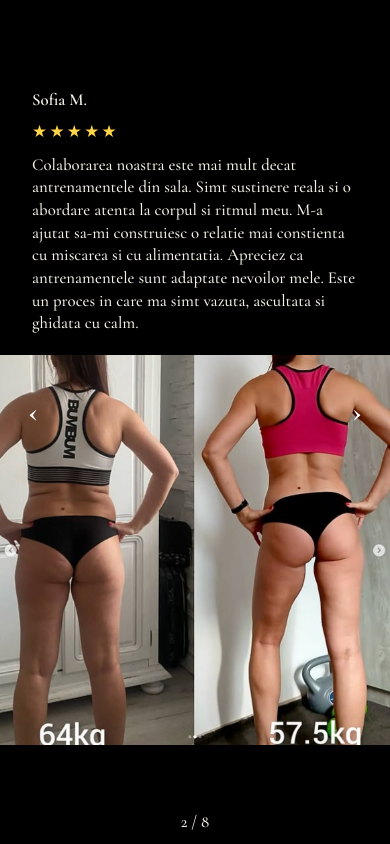
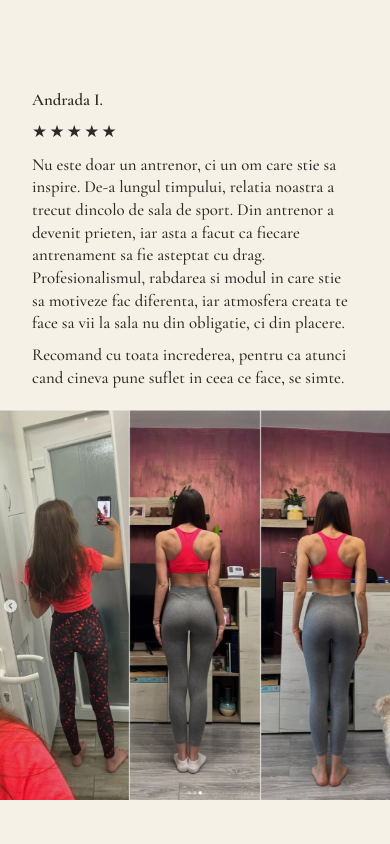
Before and after one commit to danieloancea1997-afk/Arhitectura-Sinelui, a React (Vite) app: page / in a window 390 px wide. Shown: the part 6860-7704 px from the top of the page. Built offline with nearby package versions, Linux system fonts and the light colour scheme.

Commit message:
Update testimonials mobile pagination and layout behavior

```diff
--- a/src/App.css
+++ b/src/App.css
@@ -1231,9 +1231,9 @@ a {
   margin-left: calc(50% - 50vw);
   margin-right: calc(50% - 50vw);
   padding: 2.5rem 1.5rem;
-  background: #000000;
-  color: #f5f1e6;
-  box-shadow: 0 -2px 0 #000000;
+  background: var(--bg);
+  color: var(--text);
+  box-shadow: none;
 }
 
 .content-section.reveal.is-visible.testimonials-section h1,
@@ -1241,11 +1241,26 @@ a {
 .content-section.reveal.is-visible.testimonials-section h3,
 .content-section.reveal.is-visible.testimonials-section p,
 .content-section.reveal.is-visible.testimonials-section li {
-  color: #f5f1e6;
+  color: var(--text);
 }
 
 .content-section.reveal.is-visible.testimonials-section .testimonial-stars {
-  color: #ffd54a !important;
+  color: var(--text) !important;
+}
+
+.content-section.reveal.is-visible.testimonials-section .testimonial-arrow {
+  border-color: rgba(45, 41, 38, 0.45);
+  background: rgba(45, 41, 38, 0.08);
+  color: var(--text);
+}
+
+.content-section.reveal.is-visible.testimonials-section .testimonial-arrow:hover {
+  background: rgba(45, 41, 38, 0.14);
+  box-shadow: 0 0 0 3px rgba(45, 41, 38, 0.12);
+}
+
+.content-section.reveal.is-visible.testimonials-section .testimonial-page-index {
+  color: var(--text);
 }
 
 .content-section.reveal.is-visible.testimonials-section h1 {
@@ -1261,6 +1276,8 @@ a {
   align-items: center;
   column-gap: 0;
   width: 100%;
+  position: relative;
+  --testimonial-arrow-top: 215px;
 }
 
 .testimonials-client-page {
@@ -1273,23 +1290,6 @@ a {
 .testimonial-media,
 .testimonial-content {
   min-width: 0;
-}
-
-.testimonial-image-name-block {
-  display: grid;
-  gap: 0.1rem;
-}
-
-.testimonial-image-name {
-  margin: 0 0 0.45rem;
-  font-weight: 600;
-  text-align: left;
-}
-
-.testimonial-image-role {
-  margin: 0 0 0.45rem;
-  text-align: left;
-  opacity: 0.9;
 }
 
 .testimonial-image {
@@ -1310,8 +1310,40 @@ a {
   text-align: left;
   margin: 0;
   letter-spacing: 0.14em;
-  color: #ffd54a;
+  color: var(--text);
   font-size: 1.1rem;
+}
+
+.testimonial-subname {
+  margin: 0;
+  text-align: left !important;
+  letter-spacing: normal;
+  color: var(--text);
+  font-weight: 600;
+  width: 100%;
+  justify-self: start;
+}
+
+.testimonials-client-page.is-page-client-9.is-gallery .testimonials-gallery-page,
+.testimonials-client-page.is-page-client-9-1.is-gallery .testimonials-gallery-page {
+  justify-content: stretch;
+  width: 100%;
+}
+
+.testimonials-client-page.is-page-client-9.is-gallery .testimonial-gallery-card,
+.testimonials-client-page.is-page-client-9.is-gallery .testimonial-gallery-header,
+.testimonials-client-page.is-page-client-9-1.is-gallery .testimonial-gallery-card,
+.testimonials-client-page.is-page-client-9-1.is-gallery .testimonial-gallery-header {
+  width: 100%;
+  justify-items: start;
+}
+
+.testimonials-client-page.is-page-client-9.is-gallery .testimonial-caption,
+.testimonials-client-page.is-page-client-9.is-gallery .testimonial-subname,
+.testimonials-client-page.is-page-client-9-1.is-gallery .testimonial-caption,
+.testimonials-client-page.is-page-client-9-1.is-gallery .testimonial-subname {
+  text-align: left !important;
+  width: 100%;
 }
 
 .testimonial-review {
@@ -1459,31 +1491,11 @@ a {
 }
 
 .testimonial-arrow {
-  width: 46px;
-  height: 46px;
-  display: inline-flex;
-  align-items: center;
-  justify-content: center;
-  border: 2px solid rgba(245, 241, 230, 0.75);
-  background: rgba(245, 241, 230, 0.12);
-  color: #f5f1e6;
-  font-size: 1.55rem;
-  font-weight: 700;
-  line-height: 1;
-  border-radius: 999px;
-  cursor: pointer;
-  transition: transform 0.2s ease, background 0.2s ease, box-shadow 0.2s ease;
-}
-
-.testimonial-arrow:hover {
-  background: rgba(245, 241, 230, 0.2);
-  box-shadow: 0 0 0 3px rgba(245, 241, 230, 0.18);
-  transform: translateY(-1px);
+  display: none !important;
 }
 
 .testimonial-arrow-left {
-  grid-column: 1 / span 2;
-  justify-self: center;
+  display: none !important;
 }
 
 .testimonials-client-page {
@@ -1491,8 +1503,7 @@ a {
 }
 
 .testimonial-arrow-right {
-  grid-column: 4 / span 2;
-  justify-self: center;
+  display: none !important;
 }
 
 .testimonial-page-index {
@@ -2661,6 +2672,10 @@ body.resurse-body {
 }
 
 @media (max-width: 768px) {
+  .testimonials-carousel {
+    --testimonial-arrow-top: 230px;
+  }
+
   .testimonials-client-page {
     touch-action: pan-y;
   }
@@ -2677,15 +2692,11 @@ body.resurse-body {
   }
 
   .testimonial-arrow-left {
-    grid-column: 1;
-    grid-row: 1;
-    justify-self: center;
+    left: 0.1rem;
   }
 
   .testimonial-arrow-right {
-    grid-column: 3;
-    grid-row: 1;
-    justify-self: center;
+    right: 0.1rem;
   }
 
   .testimonial-arrow {
@@ -3967,6 +3978,7 @@ h3 {
     grid-template-columns: 1fr;
     align-items: stretch;
     position: relative;
+    --testimonial-arrow-top: 230px;
   }
 
   .testimonial-arrow {
@@ -3974,17 +3986,18 @@ h3 {
   }
 
   .testimonial-touch-nav {
-    display: block;
+    display: block !important;
     position: absolute;
     top: 0;
     bottom: 0;
-    width: 16%;
-    min-width: 44px;
+    width: 50%;
+    min-width: 0;
     border: none;
     background: transparent;
     z-index: 3;
     cursor: pointer;
     -webkit-tap-highlight-color: transparent;
+    touch-action: manipulation;
   }
 
   .testimonial-touch-nav-left {
@@ -4005,25 +4018,15 @@ h3 {
 
   .testimonials-carousel::before,
   .testimonials-carousel::after {
-    position: absolute;
-    top: 50%;
-    transform: translateY(-50%);
-    color: #ffffff;
-    font-size: 2.1rem;
-    font-weight: 600;
-    line-height: 1;
-    pointer-events: none;
-    z-index: 2;
+    content: none !important;
   }
 
   .testimonials-carousel::before {
-    content: '\2039';
-    left: 0.25rem;
+    content: none !important;
   }
 
   .testimonials-carousel::after {
-    content: '\203A';
-    right: 0.25rem;
+    content: none !important;
   }
 
   .testimonials-client-page:not(.is-gallery):not(.is-text) {
@@ -4073,24 +4076,34 @@ h3 {
     border-radius: 0;
   }
 
-  .testimonials-client-page.is-page-client-5.is-gallery .testimonials-gallery-page {
+  .testimonials-client-page.is-page-client-5.is-gallery .testimonials-gallery-page,
+  .testimonials-client-page.is-page-client-5-1.is-gallery .testimonials-gallery-page,
+  .testimonials-client-page.is-page-client-5-2.is-gallery .testimonials-gallery-page {
     justify-content: stretch;
     width: 100%;
   }
 
-  .testimonials-client-page.is-page-client-5.is-gallery .testimonial-gallery-card {
+  .testimonials-client-page.is-page-client-5.is-gallery .testimonial-gallery-card,
+  .testimonials-client-page.is-page-client-5-1.is-gallery .testimonial-gallery-card,
+  .testimonials-client-page.is-page-client-5-2.is-gallery .testimonial-gallery-card {
     width: 100%;
     justify-items: start;
   }
 
-  .testimonials-client-page.is-page-client-5.is-gallery .testimonial-gallery-header {
+  .testimonials-client-page.is-page-client-5.is-gallery .testimonial-gallery-header,
+  .testimonials-client-page.is-page-client-5-1.is-gallery .testimonial-gallery-header,
+  .testimonials-client-page.is-page-client-5-2.is-gallery .testimonial-gallery-header {
     width: 100%;
     justify-items: start;
     text-align: left;
   }
 
   .testimonials-client-page.is-page-client-5.is-gallery .testimonial-caption,
-  .testimonials-client-page.is-page-client-5.is-gallery .testimonial-stars {
+  .testimonials-client-page.is-page-client-5.is-gallery .testimonial-stars,
+  .testimonials-client-page.is-page-client-5-1.is-gallery .testimonial-caption,
+  .testimonials-client-page.is-page-client-5-1.is-gallery .testimonial-stars,
+  .testimonials-client-page.is-page-client-5-2.is-gallery .testimonial-caption,
+  .testimonials-client-page.is-page-client-5-2.is-gallery .testimonial-stars {
     width: 100%;
     text-align: left;
   }
--- a/src/pages/Home.tsx
+++ b/src/pages/Home.tsx
@@ -363,7 +363,7 @@ const testimonialClients: TestimonialClient[] = [
   },
 ]
 
-const testimonialPages: TestimonialPage[] = [
+const testimonialPagesDesktop: TestimonialPage[] = [
   ...testimonialClients.map((client) => ({ id: client.id, type: 'client' as const, client })),
   {
     id: 'client-5',
@@ -408,17 +408,50 @@ const testimonialPages: TestimonialPage[] = [
   },
   {
     id: 'client-8',
-    type: 'client',
-    client: {
-      id: 'client-8',
+    type: 'text',
+    items: [
+      {
+        id: 'andreea-j',
         name: 'Andreea J.',
-      photos: [testimonial7Image],
         review:
           'Cristi este antrenorul care m-a facut sa ma simt bine in corpul meu si sa vin la sala cu drag. In trecut sportul insemna pentru mine doar epuizare fizica - astazi plec de la sala cu bateriile incarcate si cu o stare de spirit excelenta. Il recomand cu tot dragul oricui vrea sa invete sa faca miscare cu placere!',
         rating: 5,
       },
+    ],
+  },
+  {
+    id: 'client-9',
+    type: 'gallery',
+    items: [
+      {
+        id: 'paul-cristian-borcos',
+        name: 'Psiholog & Antrenor Fitness',
+        rating: 5,
+        photo: testimonial7Image,
+      },
+    ],
   },
 ]
+
+const testimonialPagesMobile430: TestimonialPage[] = testimonialPagesDesktop.flatMap((page) => {
+  if (page.type === 'gallery') {
+    return page.items.map((item, index) => ({
+      id: `${page.id}-${index + 1}`,
+      type: 'gallery' as const,
+      items: [item],
+    }))
+  }
+
+  if (page.type === 'text') {
+    return page.items.map((item, index) => ({
+      id: `${page.id}-${index + 1}`,
+      type: 'text' as const,
+      items: [item],
+    }))
+  }
+
+  return [page]
+})
 
 function Home() {
   const [activePillar, setActivePillar] = useState<string | null>(null)
@@ -427,6 +460,7 @@ function Home() {
   const [activeTestimonialPhoto, setActiveTestimonialPhoto] = useState(0)
   const [activeTestimonialClient, setActiveTestimonialClient] = useState(0)
   const [testimonialAutoResumeAt, setTestimonialAutoResumeAt] = useState(0)
+  const [isMobile430, setIsMobile430] = useState(false)
   const [activePackage, setActivePackage] = useState<ShopPackage | null>(null)
   const pillarTitleRef = useRef<HTMLHeadingElement | null>(null)
   const pillarGridRef = useRef<HTMLDivElement | null>(null)
@@ -435,6 +469,21 @@ function Home() {
   const formatMeta = (meta: string) => meta.replace('@', '').trim()
   const getPackageDetails = (id: string) =>
     packages.find((pkg) => pkg.id === id) || null
+  const testimonialPages = isMobile430 ? testimonialPagesMobile430 : testimonialPagesDesktop
+
+  useEffect(() => {
+    const mediaQuery = window.matchMedia('(max-width: 430px)')
+    const updateMatch = () => setIsMobile430(mediaQuery.matches)
+    updateMatch()
+    mediaQuery.addEventListener('change', updateMatch)
+    return () => mediaQuery.removeEventListener('change', updateMatch)
+  }, [])
+
+  useEffect(() => {
+    setActiveTestimonialClient((prev) =>
+      testimonialPages.length > 0 ? Math.min(prev, testimonialPages.length - 1) : 0,
+    )
+  }, [testimonialPages.length])
 
   useEffect(() => {
     const elements = Array.from(document.querySelectorAll('.reveal'))
@@ -477,7 +526,7 @@ function Home() {
   useEffect(() => {
     const intervalId = window.setInterval(() => {
       setActiveTestimonialPhoto((prev) => prev + 1)
-    }, 2000)
+    }, 4000)
 
     return () => window.clearInterval(intervalId)
   }, [])
@@ -488,7 +537,7 @@ function Home() {
         return
       }
       setActiveTestimonialClient((prev) => (prev + 1) % testimonialPages.length)
-    }, 6000)
+    }, 12000)
 
     return () => window.clearInterval(intervalId)
   }, [testimonialAutoResumeAt])
@@ -502,12 +551,12 @@ function Home() {
 
   const goToPreviousTestimonial = () => {
     setActiveTestimonialClient((prev) => (prev - 1 + testimonialPages.length) % testimonialPages.length)
-    setTestimonialAutoResumeAt(Date.now() + 30000)
+    setTestimonialAutoResumeAt(Date.now() + 60000)
   }
 
   const goToNextTestimonial = () => {
     setActiveTestimonialClient((prev) => (prev + 1) % testimonialPages.length)
-    setTestimonialAutoResumeAt(Date.now() + 30000)
+    setTestimonialAutoResumeAt(Date.now() + 60000)
   }
 
   const handleTestimonialTouchStart = (event: React.TouchEvent<HTMLDivElement>) => {
@@ -889,11 +938,6 @@ function Home() {
               {currentPage.type === 'client' ? (
                 <>
                   <div className="testimonial-media">
-                    {currentPage.client.id === 'client-8' && (
-                      <p className="testimonial-image-name">
-                        Paul-Cristian Borcoș - Psiholog & antrenor fitness
-                      </p>
-                    )}
                     <img
                       className="testimonial-image"
                       src={
@@ -925,9 +969,13 @@ function Home() {
                     <article key={item.id} className="testimonial-gallery-card">
                       <div className="testimonial-gallery-header">
                         <p className="testimonial-caption">{item.name}</p>
+                        {item.id === 'paul-cristian-borcos' ? (
+                          <p className="testimonial-subname">Paul-Cristian Borcoș</p>
+                        ) : (
                           <p className="testimonial-stars" aria-label={`${item.rating} stele`}>
                             {'\u2605'.repeat(item.rating)}
                           </p>
+                        )}
                       </div>
                       {item.photo ? (
                         <img className="testimonial-image" src={item.photo} alt={`${item.name} progress`} loading="lazy" />
@@ -977,6 +1025,8 @@ function Home() {
             </p>
           </div>
         </div>
+
+        <hr className="section-divider" />
 
         <div className="content-section reveal body-copy">
           <h1 className="section-heading-space">Încă ai întrebări? Hai să vorbim.</h1>
```
Lines whose indentation alone changed are shown as unchanged.
